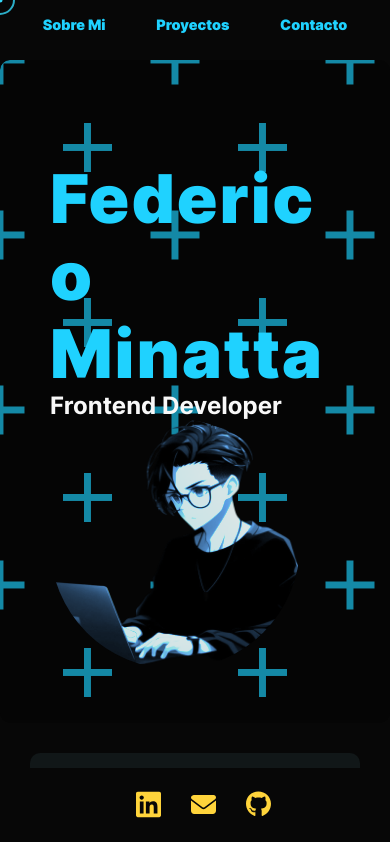
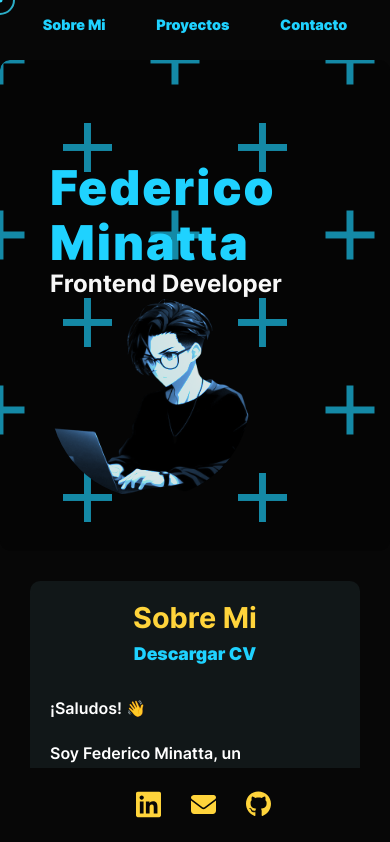
Before and after one commit to fedeminatta/portafolioReact, a React (Vite) app: page / in a window 390 px wide. Shown: the top 842 px of the page. Built offline with nearby package versions, Linux system fonts and the light colour scheme.

Commit message:
responsive

```diff
--- a/src/components/Contact.jsx
+++ b/src/components/Contact.jsx
@@ -3,7 +3,7 @@ import styles from './sass/Contact.module.sass';
 
 const Contact = () => {
 	return (
-		<Slide direction='right' triggerOnce>
+		<Slide direction='right' triggerOnce style={{ overflowX: 'hidden' }}>
 			<form
 				method='post'
 				data-netlify='true'
--- a/src/components/Header.jsx
+++ b/src/components/Header.jsx
@@ -22,8 +22,7 @@ const Header = () => {
 						</Slide>
 					</section>
 					<Slide direction='right' triggerOnce>
-						{' '}
-						<img src={personImg} alt='' />{' '}
+						<img src={personImg} alt='profile img' />
 					</Slide>
 				</header>
 			</Bg>
--- a/src/components/sass/Header.module.sass
+++ b/src/components/sass/Header.module.sass
@@ -62,12 +62,12 @@
       padding: 10px 8px
       font-size: .9rem
 
-    .header
-      img
-        width: 200px
+  .header
+    img
+      width: 200px
 
-    .section
-      h1
-        font-size: 2rem
-        h2
-          font-size: 1.2rem
+  .section
+    h1
+      font-size: 3rem
+      h2
+        font-size: 1.2rem
--- a/src/index.css
+++ b/src/index.css
@@ -69,6 +69,10 @@ body {
 	color: #f8f8f8;
 }
 
+.app {
+	overflow-x: hidden;
+}
+
 ::-moz-selection {
 	/* Code for Firefox */
 	color: #1fd2ff;
```
